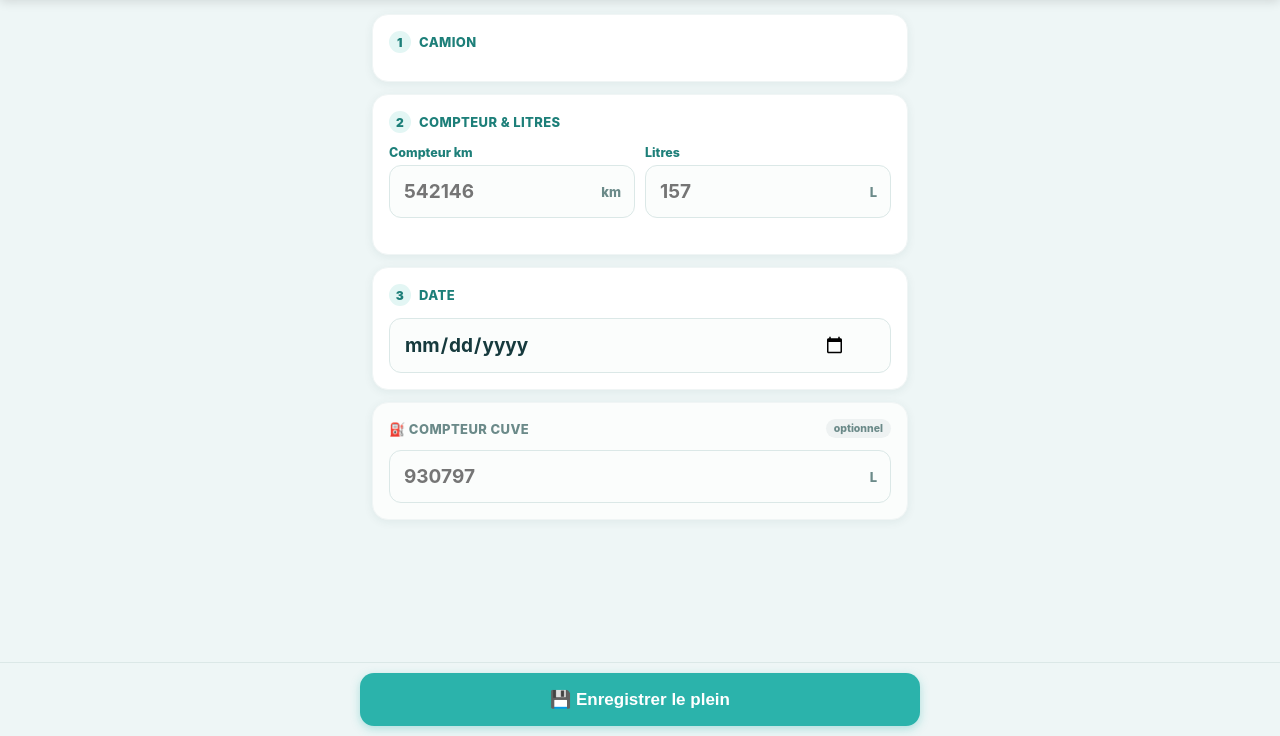
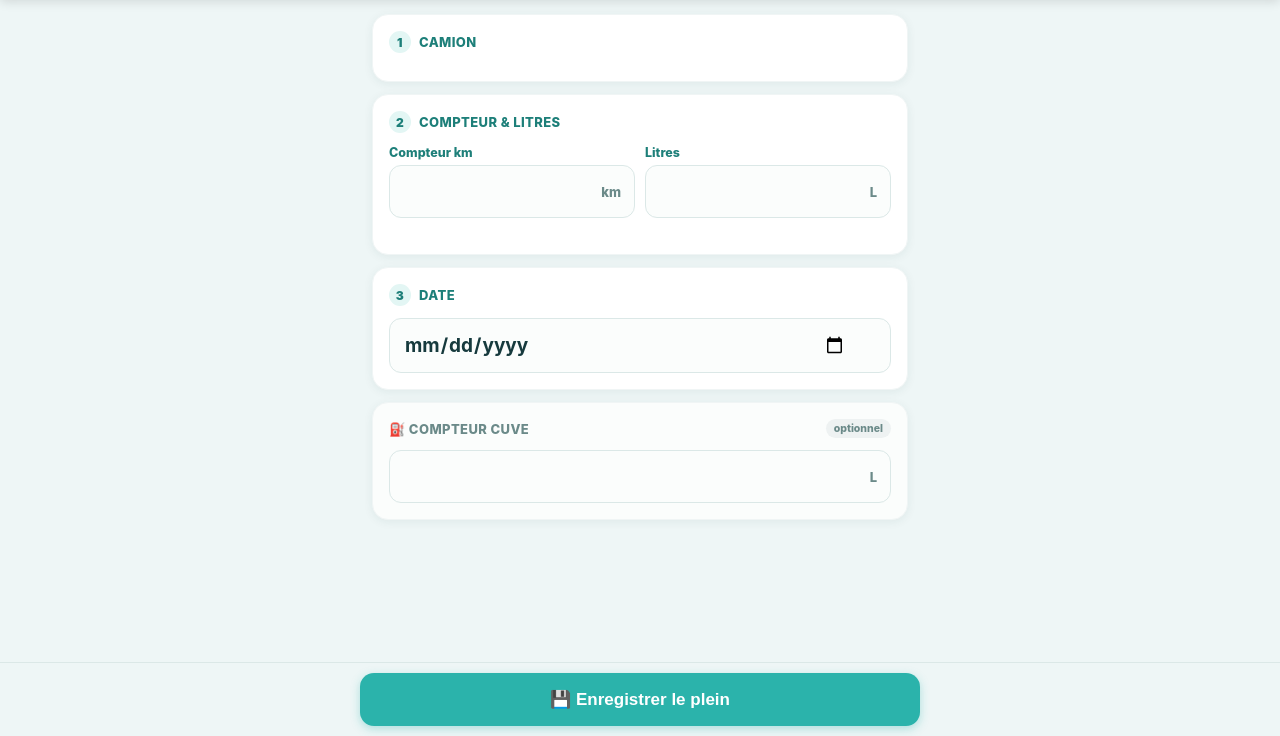
Before and after one commit to xavfevre/ocr-pesee-webhook, a Flask app: template protec_planning/templates/plein.html in a window 1280 px wide. Shown: the part 64-800 px from the top of the page. Run offline with Flask 3, Linux system fonts and the light colour scheme; the template is opened without the code that fills it, so the values that code supplies are empty.

Commit message:
Plein gasoil : champs km/litres/compteur vides (plus d'exemples chiffrés)
Les placeholders numériques (« 542146 », « 157 », « 930797 ») pouvaient
être confondus avec des valeurs déjà saisies. Retirés ; les champs sont
maintenant réellement vides à l'ouverture. Ajout d'un style ::placeholder
plus discret pour d'éventuels futurs indices.

Co-Authored-By: Claude Fable 5 <noreply@anthropic.com>
Claude-Session: https://claude.ai/code/session_01TyPZ5XBiKpWcDbajMnuFsc

```diff
--- a/protec_planning/templates/plein.html
+++ b/protec_planning/templates/plein.html
@@ -70,6 +70,7 @@
       padding: 14px 44px 14px 14px; font-size: 19px; font-weight: 700; font-family: inherit;
       color: var(--text); background: #fbfdfc; }
     .fld input:focus { outline: none; border-color: var(--cy); background: #fff; }
+    .fld input::placeholder { color: #a9c2c1; font-weight: 400; }
     .fld .unit { position: absolute; right: 14px; top: 50%; transform: translateY(-50%);
                  font-size: 13px; font-weight: 800; color: var(--muted); pointer-events: none; }
     .row2 { display: grid; grid-template-columns: 1fr 1fr; gap: 10px; }
@@ -142,15 +143,14 @@
           <label>Compteur km</label>
           <div class="unit-wrap">
             <input type="number" name="km" id="km" inputmode="numeric" step="1" min="1" required
-                   placeholder="542146" oninput="checkKm()"/>
+                   oninput="checkKm()"/>
             <span class="unit">km</span>
           </div>
         </div>
         <div class="fld">
           <label>Litres</label>
           <div class="unit-wrap">
-            <input type="number" name="litres" id="litres" inputmode="decimal" step="0.01" min="0.1" required
-                   placeholder="157"/>
+            <input type="number" name="litres" id="litres" inputmode="decimal" step="0.01" min="0.1" required/>
             <span class="unit">L</span>
           </div>
         </div>
@@ -170,8 +170,7 @@
       <div class="card-h">⛽ Compteur cuve<span class="opt-tag">optionnel</span></div>
       <div class="fld">
         <div class="unit-wrap">
-          <input type="number" name="compteur" id="compteur" inputmode="numeric" step="1" min="0"
-                 placeholder="930797"/>
+          <input type="number" name="compteur" id="compteur" inputmode="numeric" step="1" min="0"/>
           <span class="unit">L</span>
         </div>
         {% if last_cuve %}
```
